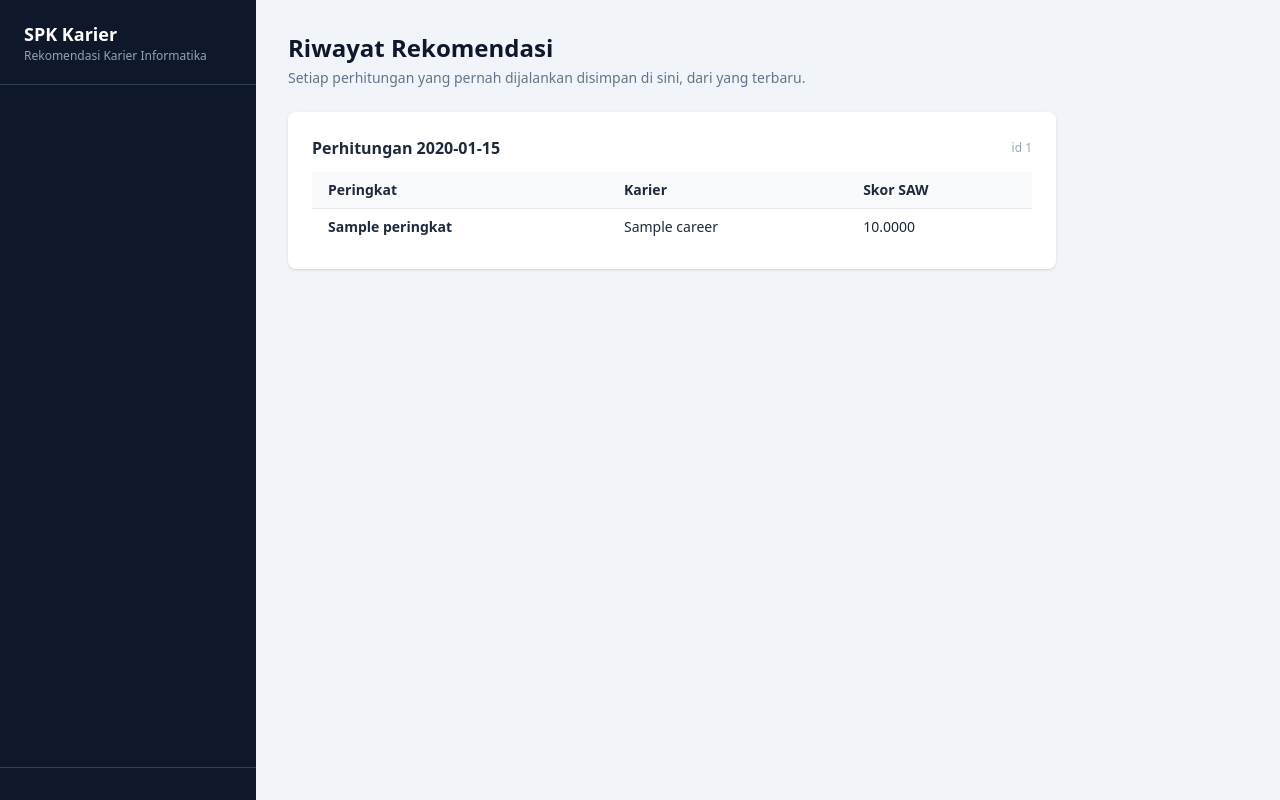
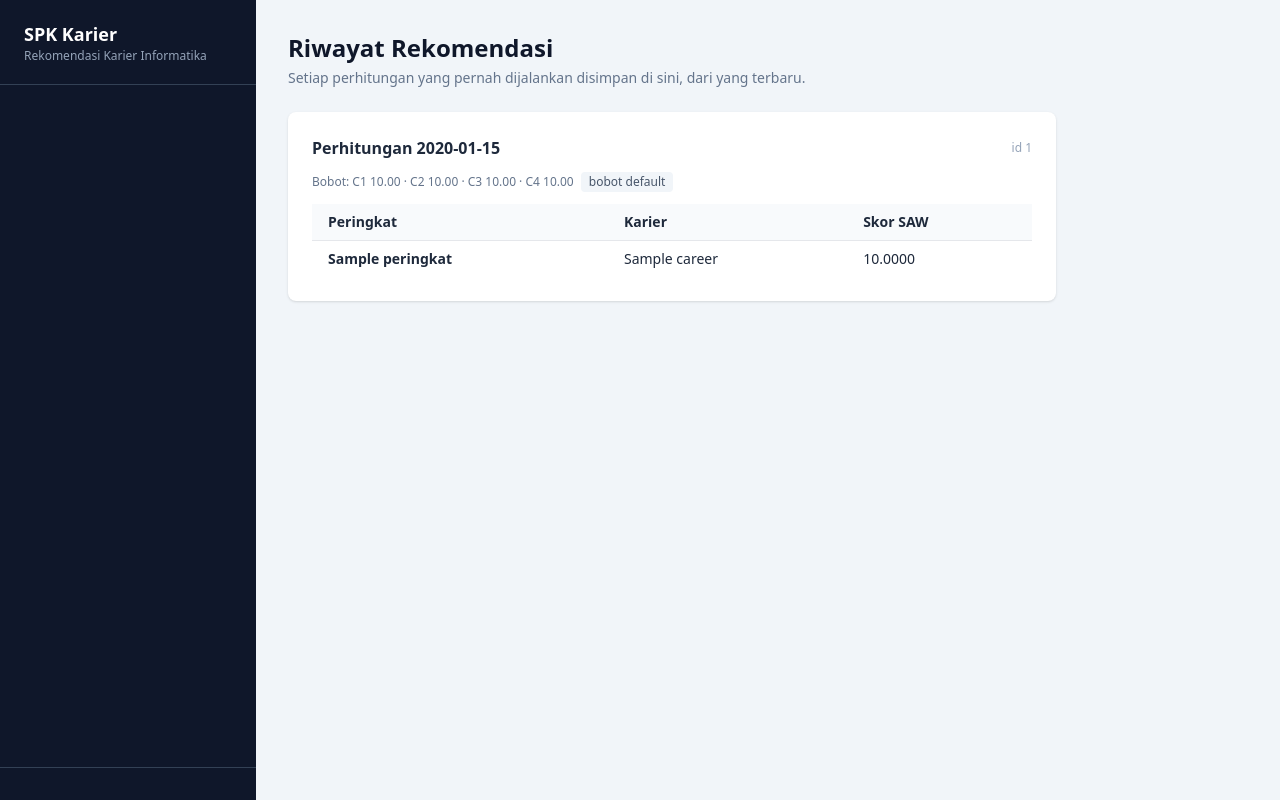
Before and after one commit to yfujust-collab/spk-rekomendasi-karier, a Flask app: template app/templates/spk/riwayat.html in a window 1280 px wide. Run offline with Flask 3, Linux system fonts and the light colour scheme; the template is opened without the code that fills it: most values are stand-ins (such as "Sample title", 1, 10 or a date in 2020); some libraries are stand-ins or nearby versions.

Commit message:
feat: tampilkan bobot yang dipakai pada tiap batch riwayat

```diff
--- a/app/templates/spk/riwayat.html
+++ b/app/templates/spk/riwayat.html
@@ -11,6 +11,10 @@
       <p class="font-semibold">Perhitungan {{ b.waktu.strftime('%d-%m-%Y %H:%M') }}</p>
       <span class="text-xs text-slate-400">id {{ b.batch_id }}</span>
     </div>
+    <p class="text-xs text-slate-500 mb-3">
+      Bobot: C1 {{ '%.2f'|format(b.bobot[0]) }} &middot; C2 {{ '%.2f'|format(b.bobot[1]) }} &middot; C3 {{ '%.2f'|format(b.bobot[2]) }} &middot; C4 {{ '%.2f'|format(b.bobot[3]) }}
+      {% if b.kustom %}<span class="inline-block ml-1 bg-indigo-100 text-indigo-800 rounded px-2 py-0.5">bobot kustom</span>{% else %}<span class="inline-block ml-1 bg-slate-100 text-slate-600 rounded px-2 py-0.5">bobot default</span>{% endif %}
+    </p>
     <div class="overflow-x-auto">
       <table class="w-full text-sm">
         <thead class="bg-slate-50 text-left">
```
